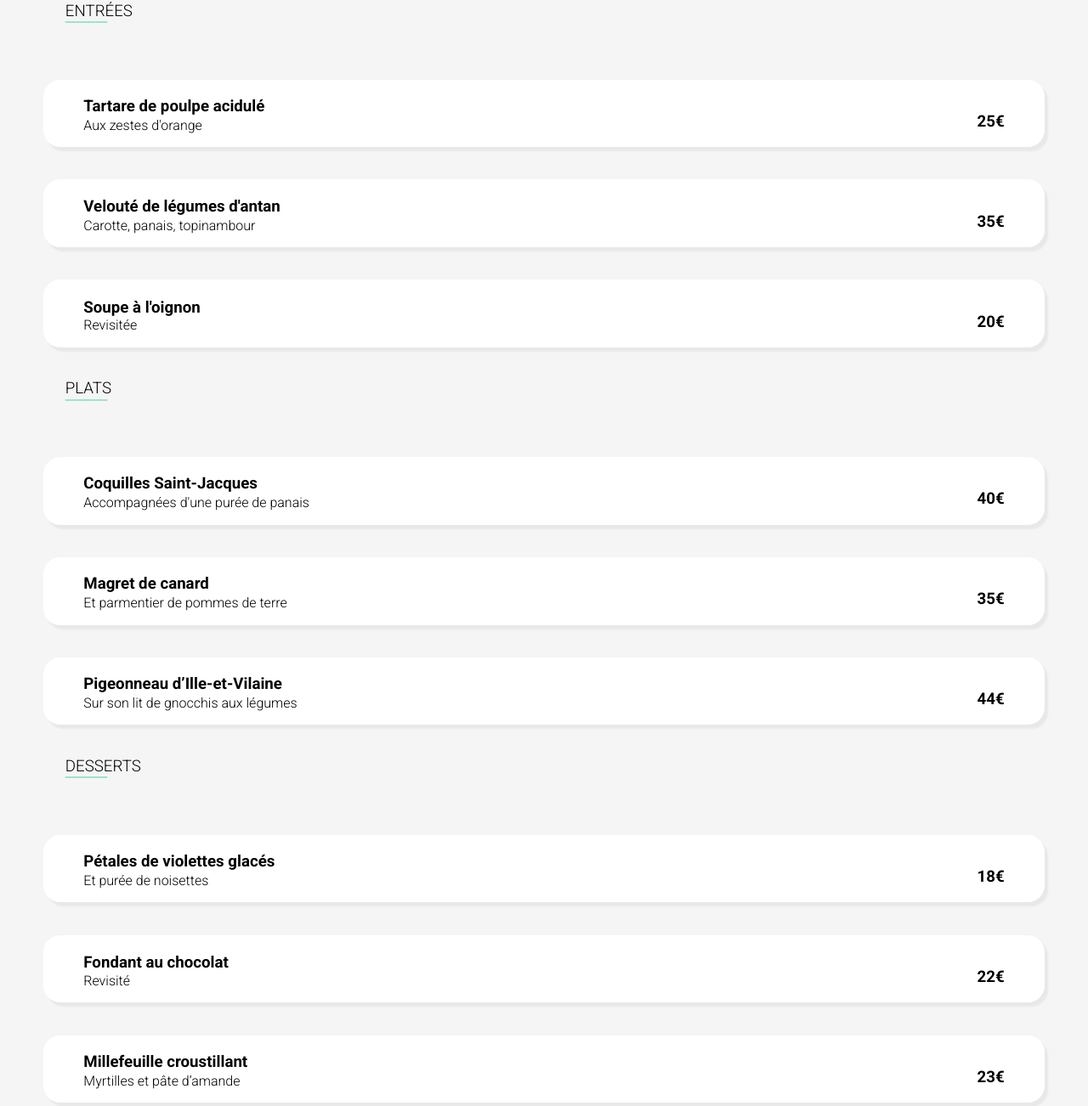
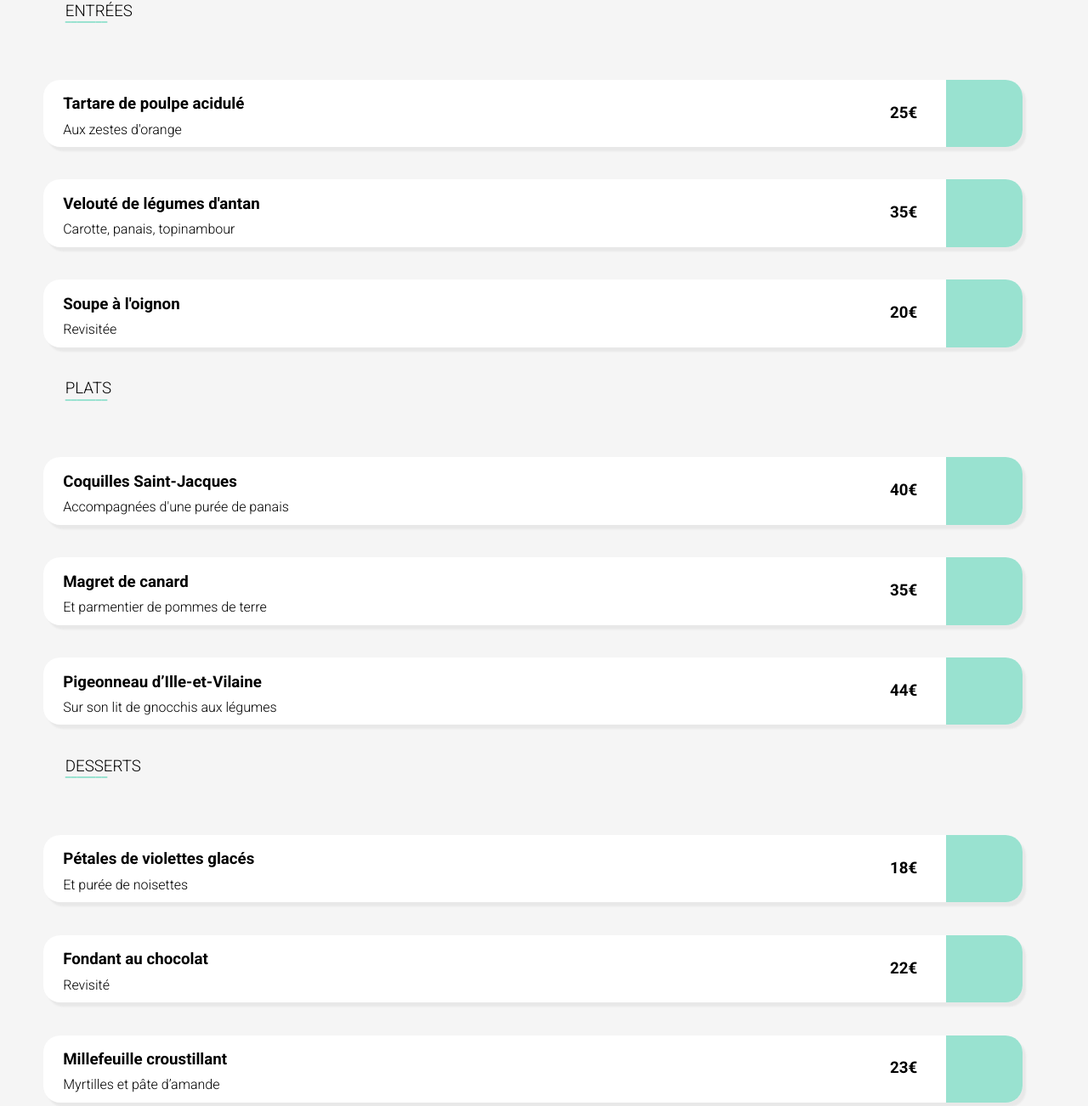
Before and after one commit to LilouCode/LisaLox_3_10112021, a website: page menu-a-la-francaise.html in a window 1280 px wide. Shown: the part 299-1601 px from the top of the page at 85% size. Drawn offline with nearby package versions, Linux system fonts and the light colour scheme; a web font is replaced by a local one.

Commit message:
Page menu Change "card" classes (BEM) + fix ellipsis problem +start btn animation

```diff
--- a/menu-a-la-francaise.html
+++ b/menu-a-la-francaise.html
@@ -34,35 +34,35 @@
               <h6 class="menu-underline">_______</h6>
             </div>
 
-            <div class="card-plat">
-              <div class="plat">
-                <h3 class="plat__name">Tartare de poulpe acidulé</h3>
-                <h3 class="plat__description">Aux zestes d'orange</h3>
+            <div class="card">
+              <div class="card__header">
+                <h3 class="card__title">Tartare de poulpe acidulé</h3>
+                <h3 class="card__subtitle">Aux zestes d'orange</h3>
               </div>
-              <h3 class="plat__prix">25€</h3>
-              <div class="plat__selection">
+              <h3 class="card__price">25€</h3>
+              <div class="card__actions">
                 <button class="btn-check"><i class="far fa-check-circle"></i></button>
               </div>
             </div>
 
-            <div class="card-plat">
-              <div class="plat">
-                <h3 class="plat__name">Velouté de légumes d'antan</h3>
-                <h3 class="plat__description">Carotte, panais, topinambour</h3>
+            <div class="card">
+              <div class="card__header">
+                <h3 class="card__title">Velouté de légumes d'antan</h3>
+                <h3 class="card__subtitle">Carotte, panais, topinambour</h3>
               </div>
-              <h3 class="plat__prix">35€</h3>
-              <div class="plat__selection">
+              <h3 class="card__price">35€</h3>
+              <div class="card__actions">
                 <button class="btn-check"><i class="far fa-check-circle"></i></button>
               </div>
             </div>
 
-            <div class="card-plat">
-              <div class="plat">
-                <h3 class="plat__name">Soupe à l'oignon</h3>
-                <h3 class="plat__description">Revisitée</h3>
+            <div class="card">
+              <div class="card__header">
+                <h3 class="card__title">Soupe à l'oignon</h3>
+                <h3 class="card__subtitle">Revisitée</h3>
               </div>
-              <h3 class="plat__prix">20€</h3>
-             <div class="plat__selection">
+              <h3 class="card__price">20€</h3>
+             <div class="card__actions">
                 <button class="btn-check"><i class="far fa-check-circle"></i></button>
               </div>
             </div>
@@ -74,35 +74,35 @@
               <h6 class="menu-underline">_______</h6>
             </div>
 
-            <div class="card-plat">
-              <div class="plat">
-                <h3 class="plat__name">Coquilles Saint-Jacques</h3>
-                <h3 class="plat__description">Accompagnées d'une purée de panais</h3>
+            <div class="card">
+              <div class="card__header">
+                <h3 class="card__title">Coquilles Saint-Jacques</h3>
+                <h3 class="card__subtitle">Accompagnées d'une purée de panais</h3>
               </div>
-              <h3 class="plat__prix">40€</h3>
-             <div class="plat__selection">
+              <h3 class="card__price">40€</h3>
+             <div class="card__actions">
                 <button class="btn-check"><i class="far fa-check-circle"></i></button>
               </div>
             </div>
 
-            <div class="card-plat">
-              <div class="plat">
-                <h3 class="plat__name">Magret de canard</h3>
-                <h3 class="plat__description">Et parmentier de pommes de terre</h3>
+            <div class="card">
+              <div class="card__header">
+                <h3 class="card__title">Magret de canard</h3>
+                <h3 class="card__subtitle">Et parmentier de pommes de terre</h3>
               </div>
-              <h3 class="plat__prix">35€</h3>
-             <div class="plat__selection">
+              <h3 class="card__price">35€</h3>
+             <div class="card__actions">
                 <button class="btn-check"><i class="far fa-check-circle"></i></button>
               </div>
             </div>
 
-            <div class="card-plat">
-              <div class="plat">
-                <h3 class="plat__name">Pigeonneau d’Ille-et-Vilaine</h3>
-                <h3 class="plat__description">Sur son lit de gnocchis aux légumes</h3>
+            <div class="card">
+              <div class="card__header">
+                <h3 class="card__title">Pigeonneau d’Ille-et-Vilaine</h3>
+                <h3 class="card__subtitle">Sur son lit de gnocchis aux légumes</h3>
               </div>
-              <h3 class="plat__prix">44€</h3>
-             <div class="plat__selection">
+              <h3 class="card__price">44€</h3>
+             <div class="card__actions">
                 <button class="btn-check"><i class="far fa-check-circle"></i></button>
               </div>
             </div>
@@ -114,35 +114,35 @@
               <h6 class="menu-underline">_______</h6>
             </div>
 
-            <div class="card-plat">
-              <div class="plat">
-                <h3 class="plat__name">Pétales de violettes glacés</h3>
-                <h3 class="plat__description">Et purée de noisettes</h3>
+            <div class="card">
+              <div class="card__header">
+                <h3 class="card__title">Pétales de violettes glacés</h3>
+                <h3 class="card__subtitle">Et purée de noisettes</h3>
               </div>
-              <h3 class="plat__prix">18€</h3>
-             <div class="plat__selection">
+              <h3 class="card__price">18€</h3>
+             <div class="card__actions">
                 <button class="btn-check"><i class="far fa-check-circle"></i></button>
               </div>
             </div>
 
-            <div class="card-plat">
-              <div class="plat">
-                <h3 class="plat__name">Fondant au chocolat</h3>
-                <h3 class="plat__description">Revisité</h3>
+            <div class="card">
+              <div class="card__header">
+                <h3 class="card__title">Fondant au chocolat</h3>
+                <h3 class="card__subtitle">Revisité</h3>
               </div>
-              <h3 class="plat__prix">22€</h3>
-             <div class="plat__selection">
+              <h3 class="card__price">22€</h3>
+             <div class="card__actions">
                 <button class="btn-check"><i class="far fa-check-circle"></i></button>
               </div>
             </div>
 
-            <div class="card-plat">
-              <div class="plat">
-                <h3 class="plat__name">Millefeuille croustillant</h3>
-                <h3 class="plat__description">Myrtilles et pâte d’amande</h3>
+            <div class="card">
+              <div class="card__header">
+                <h3 class="card__title">Millefeuille croustillant</h3>
+                <h3 class="card__subtitle">Myrtilles et pâte d’amande</h3>
               </div>
-              <h3 class="plat__prix">23€</h3>
-             <div class="plat__selection">
+              <h3 class="card__price">23€</h3>
+             <div class="card__actions">
                 <button class="btn-check"><i class="far fa-check-circle"></i></button>
               </div>
             </div>
--- a/sass/components/_buttons.scss
+++ b/sass/components/_buttons.scss
@@ -1,5 +1,9 @@
 .btn{
-    @include btn
+    @include btn;
+    transform: scale(1);
+    &:hover{
+        transform: scale(1.1)
+    }
 }
 
 .btn-check{
--- a/sass/pages/_menu.scss
+++ b/sass/pages/_menu.scss
@@ -1,5 +1,5 @@
-.heading{
-    &--brand{
+.heading {
+  &--brand {
     font-family: $font-brand;
     font-size: 20px;
     width: auto;
@@ -11,75 +11,84 @@
     margin-right: 8%;
   }
 }
-.section-menu{
+.section-menu {
   font-weight: 300;
   text-transform: uppercase;
   margin-left: 6%;
   margin-bottom: 0%;
 }
 
-.menu-underline{
+.menu-underline {
   margin: -13px 5% 5% 6%;
   font-size: 16px;
   font-weight: 900;
   color: $colour-tertiary;
 }
 
-
-.card-plat{
+.card {
   display: flex;
   flex-direction: row;
-    justify-content: space-between;
-    align-items: flex-end;
+  cursor: pointer;
   margin-bottom: 3%;
   margin-left: 4%;
   margin-right: 4%;
-    width: auto;
+  width: 90%;
   height: 79.5px;
   background-color: white;
   border-radius: 20px;
   box-shadow: $shadow;
   white-space: nowrap;
-    &:hover{
-        box-shadow: $shadow-hover;
+  &:hover + card__actions{
+    transform: scale(1)
 }
-    &:hover .plat__selection{
-        display: flex;
+&__header {
+    flex: 1;
+    display: flexbox;
+    flex-direction: column;
+    justify-content: center;
+    padding-left: 2%;
   }
-}
-
-.plat{
-    margin-left: 4%;
-    display: flex;
-    flex-direction: column;
-    // text-overflow: ellipsis;
-    &__name{
+  &__title {
+      width: 80%;
       margin-bottom: 0%;
       overflow: hidden;
+      white-space: nowrap;
+      text-overflow: ellipsis;
   }
-    &__description{
+  &__subtitle {
+      width: 80%;
       margin-top: 1%;
       font-size: 16px;
       font-weight: 300;
+      overflow: hidden;
+      white-space: nowrap;
       text-overflow: ellipsis;
   }
-    &__prix{
-        position: relative;
-        margin-right: 4%;
+  &__price {
+      width: 20px;
+      margin: auto;
+      align-self: center;
+      justify-self: flex-end;
   }
-    &__selection{
-        // position: relative;
-        display: flex;
-        display: none;
+  &__actions {
+    display: flexbox;
     justify-content: center;
-        height: 79.5px;
+    align-items: center;
+    width: 90px;
     border-top-right-radius: 20px;
     border-bottom-right-radius: 20px;
-        flex-basis: 100px;
-        background-color: $colour-tertiary ;
-        & i{
-            color: white;
-            font-size: 25px;
+    background-color: $colour-tertiary;
+    height: 79.5px;
+    margin-left: 4%;
+    transform: scale(1);
+    transition: transform 1000ms;
+    & button{
+        ::before{
+            opacity: 0;
+        }
+        ::after{
+            opacity: 1;
         }
     }
   }
+}
--- a/sass/utils/_mixins.scss
+++ b/sass/utils/_mixins.scss
@@ -1,5 +1,6 @@
 @mixin btn {
   color: white;
+  cursor: pointer;
   background: linear-gradient(to top, $colour-primary, $colour-secondary);
   border: none;
   box-shadow: 2px 4px 5px gray;
```
Also changed, not shown: public/css/style.css, 1 other file. Lines whose indentation alone changed are shown as unchanged.
